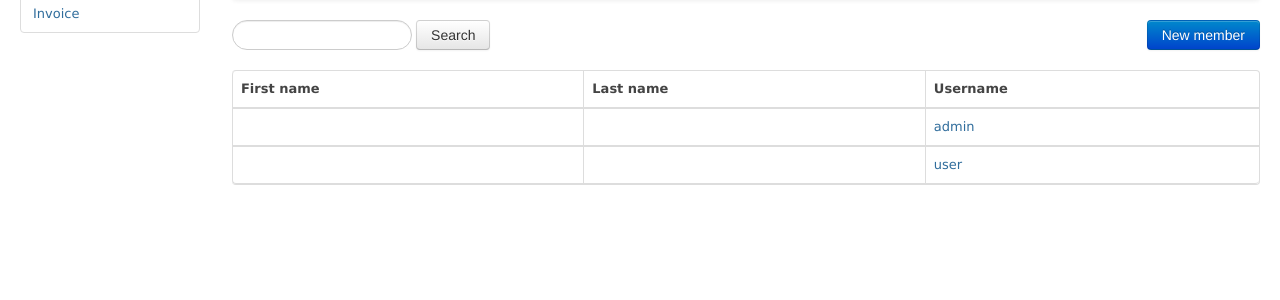
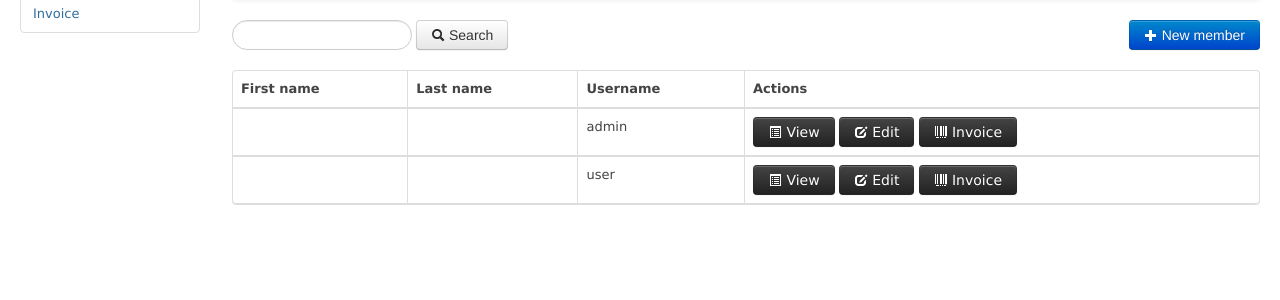
Before and after one commit to wiliamsouza/gunclub, a Django app: page /dashboard/admin/ in a window 1280 px wide. Shown: the part 52-352 px from the top of the page. Run offline with Django 3.2, Linux system fonts and the light colour scheme; a user stored in the database is signed in; data comes from the database, SQL or seed files in the repository; parts of the project's set-up code (start-up, migrations or seed data) failed here and were passed over.

Commit message:
Added buttons icon and action bar for profiles

```diff
--- a/gunclub/templates/dashboard/admin.html
+++ b/gunclub/templates/dashboard/admin.html
@@ -30,11 +30,15 @@
   </form>
 </div>
 <div class="controls pull-right">
-  <button class="btn btn-primary" type="button" data-toggle="modal" data-target="#addMemberForm">{% trans "New member" %}</button>
+  <button class="btn btn-primary" type="button" data-toggle="modal" data-target="#addMemberForm">
+    <i class="icon-plus icon-white"></i> {% trans "New member" %}
+  </button>
 </div> <!-- controls pull-right -->
-<form class="form-search">
-  <input type="text" class="input-medium search-query">
-  <button type="submit" class="btn">{% trans "Search" %}</button>
+<form class="form-search" action="{% url haystack_search %}" method="get">
+  <input type="text" name="q" class="input-medium search-query">
+  <button type="submit" class="btn">
+    <i class="icon-search"></i> {% trans "Search" %}
+  </button>
 </form> <!-- form-search -->
 {% if members %}
 {% autopaginate members %}
@@ -44,6 +48,7 @@
       <th>{% trans "First name" %}</th>
       <th>{% trans "Last name" %}</th>
       <th>{% trans "Username" %}</th>
+      <th>{% trans "Actions" %}</th>
     </tr>
   </thead>
   <tbody>
@@ -51,7 +56,18 @@
   <tr class="{% cycle 'row1' 'row2' %}">
     <td>{{ member.first_name }}</td>
     <td>{{ member.last_name }}</td>
-    <td><a href="{% url edit_member member.id %}">{{ member.username }}</a></td>
+    <td>{{ member.username }}</td>
+    <td>
+      <a class="btn btn-inverse" href="">
+        <i class="icon-list-alt icon-white"></i> {% trans "View" %}
+      </a>
+      <a class="btn btn-inverse" href="{% url edit_member member.id %}">
+        <i class="icon-edit icon-white"></i> {% trans "Edit" %}
+      </a>
+      <a class="btn btn-inverse" href="">
+        <i class="icon-barcode icon-white"></i> {% trans "Invoice" %}
+      </a>
+    </td>
   </tr>
   {% endfor %}
   </tbody>
```
